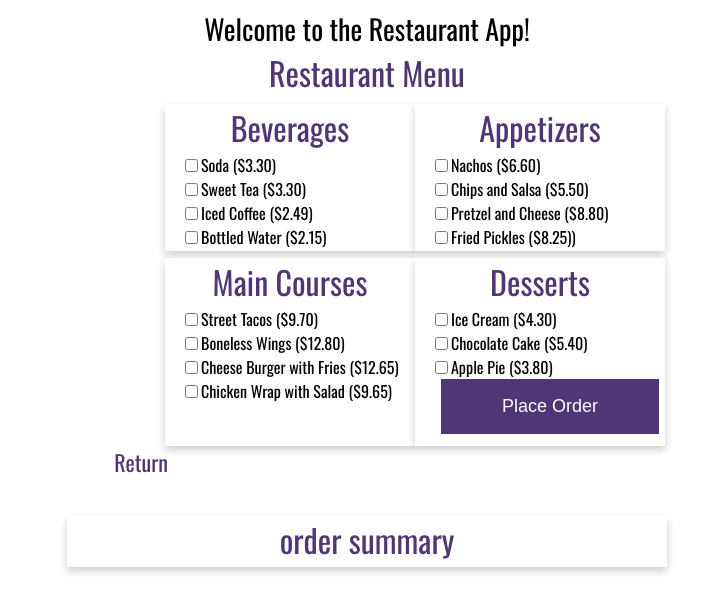
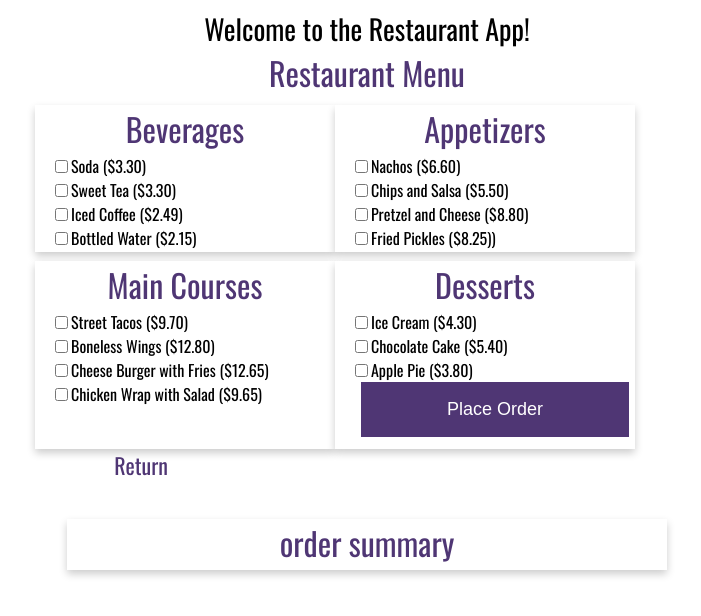
Before and after one commit to marksolm/web-330, a plain HTML site: page week-3/restaurant.html in a window 1280 px wide. Shown: the whole page, without its empty margins (273-974 px from the left). Drawn offline with nearby package versions, Linux system fonts and the light colour scheme.

Commit message:
changed margin-left for restaurant.css file

```diff
--- a/week-3/restaurant.css
+++ b/week-3/restaurant.css
@@ -8,13 +8,13 @@ Description: Styling for the restaurant.html file
 .card-container {
     display: inline-grid;
     grid-template-columns: auto auto;
-    margin-left: 430px;
+    margin-left: 300px;
 }
  /* This is the setup for the .grid-main */
 .grid-main{
     box-shadow: 0 4px 8px 0 rgba(0, 0, 0, 0.2);
     transition: 0.3s;
-    width: 250px;
+    width: 300px;
     margin: 3% auto 0;
     background-color: var(--card-background-color);
     display: inline;
--- a/week-3/restaurant.html
+++ b/week-3/restaurant.html
@@ -18,7 +18,7 @@
      <!-- this is internal links for stylesheet. -->
      <link rel="stylesheet" href="../theme.css">
      <link rel="stylesheet" href="../site.css">
-     <link rel="stylesheet" href="./restaurant.css">
+     <link rel="stylesheet" href="restaurant.css">
      <!-- this is an external link to the CDN for font-awesome. -->
     <link rel="stylesheet" href="https://cdnjs.cloudflare.com/ajax/libs/font-awesome/4.7.0/css/font-awesome.min.css">
     <!-- this is an external link for the google fonts. -->
```
